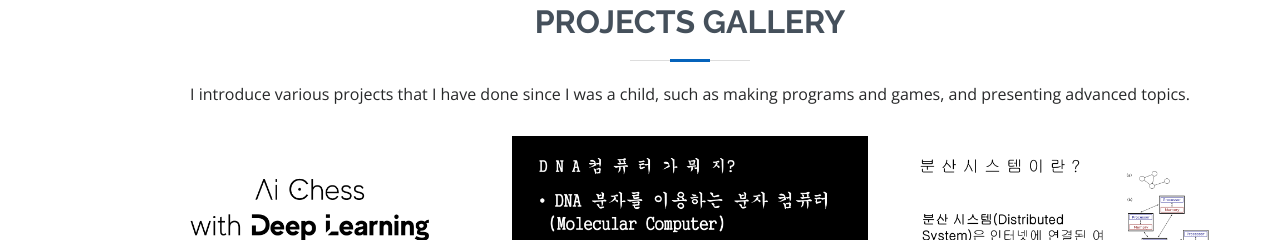
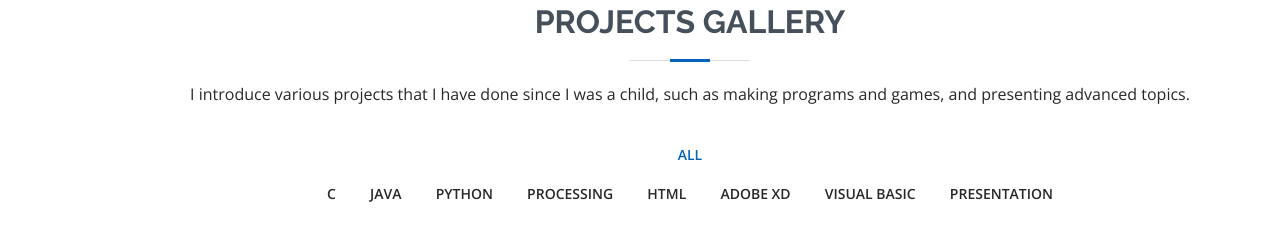
Before and after one commit to KongsuniComputer/KongsuniComputer.github.io, a plain HTML site: page index.html in a window 1280 px wide. Shown: the part 3478-3718 px from the top of the page. Drawn offline with nearby package versions, Linux system fonts and the light colour scheme.

Commit message:
Update index.html

```diff
--- a/index.html
+++ b/index.html
@@ -297,12 +297,24 @@
 
       <div class="row">
         <div class="col-lg-12 d-flex justify-content-center" data-aos="fade-up" data-aos-delay="100">
+          <ul id="portfolio-flters">
+            <li data-filter="*" class="filter-active">All</li>
+            <br>
+            <li data-filter=".filter-C">C</li>
+            <li data-filter=".filter-Java">Java</li>
+            <li data-filter=".filter-Python">Python</li>
+            <li data-filter=".filter-Processing">Processing</li>
+            <li data-filter=".filter-HTML">HTML</li>
+            <li data-filter=".filter-AdobeXD">Adobe XD</li>
+            <li data-filter=".filter-VisualBasic">Visual Basic</li>
+            <li data-filter=".filter-Presentation">Presentation</li>
+          </ul>
         </div>
       </div>
 
       <div class="row portfolio-container" data-aos="fade-up" data-aos-delay="200">
 
-        <div class="col-lg-4 col-md-6 portfolio-item">
+        <div class="col-lg-4 col-md-6 portfolio-item filter-Python">
           <div class="portfolio-wrap">
             <img src="assets/project/AI Chess/aichess.png" class="img-fluid" alt="">
             <div class="portfolio-info">
@@ -316,7 +328,7 @@
           </div>
         </div>
 
-        <div class="col-lg-4 col-md-6 portfolio-item">
+        <div class="col-lg-4 col-md-6 portfolio-item filter-Presentation">
           <div class="portfolio-wrap">
             <img src="assets/project/7. DNA/dna (1).PNG" class="img-fluid" alt="">
             <div class="portfolio-info">
@@ -330,7 +342,7 @@
           </div>
         </div>
 
-        <div class="col-lg-4 col-md-6 portfolio-item">
+        <div class="col-lg-4 col-md-6 portfolio-item filter-Presentation">
           <div class="portfolio-wrap">
             <img src="assets/project/6. distribution/distribution (1).PNG" class="img-fluid" alt="">
             <div class="portfolio-info">
@@ -344,7 +356,7 @@
           </div>
         </div>
 
-        <div class="col-lg-4 col-md-6 portfolio-item">
+        <div class="col-lg-4 col-md-6 portfolio-item filter-Presentation filter-Python">
           <div class="portfolio-wrap">
             <img src="assets/project/5. stack/stack (12).PNG" class="img-fluid" alt="">
             <div class="portfolio-info">
@@ -358,7 +370,7 @@
           </div>
         </div>
 
-        <div class="col-lg-4 col-md-6 portfolio-item">
+        <div class="col-lg-4 col-md-6 portfolio-item filter-Presentation">
           <div class="portfolio-wrap">
             <img src="assets/project/4. stevejobs/stevejobs (1).PNG" class="img-fluid" alt="">
             <div class="portfolio-info">
@@ -372,7 +384,7 @@
           </div>
         </div>
 
-        <div class="col-lg-4 col-md-6 portfolio-item">
+        <div class="col-lg-4 col-md-6 portfolio-item filter-Presentation">
           <div class="portfolio-wrap">
             <img src="assets/project/3. AES/aes (1).PNG" class="img-fluid" alt="">
             <div class="portfolio-info">
@@ -386,7 +398,7 @@
           </div>
         </div>
 
-        <div class="col-lg-4 col-md-6 portfolio-item">
+        <div class="col-lg-4 col-md-6 portfolio-item filter-Presentation filter-AdobeXD">
           <div class="portfolio-wrap">
             <img src="assets/project/2. changup/changup (5).PNG" class="img-fluid" alt="">
             <div class="portfolio-info">
@@ -400,7 +412,7 @@
           </div>
         </div>
 
-        <div class="col-lg-4 col-md-6 portfolio-item">
+        <div class="col-lg-4 col-md-6 portfolio-item filter-Processing">
           <div class="portfolio-wrap">
             <img src="assets/project/8. pingpong/pingpong2.png" class="img-fluid" alt="">
             <div class="portfolio-info">
@@ -414,7 +426,7 @@
           </div>
         </div>
 
-        <div class="col-lg-4 col-md-6 portfolio-item">
+        <div class="col-lg-4 col-md-6 portfolio-item filter-VisualBasic">
           <div class="portfolio-wrap">
             <img src="assets/project/1. omok/omokAI (1).png" class="img-fluid" alt="">
             <div class="portfolio-info">
```
